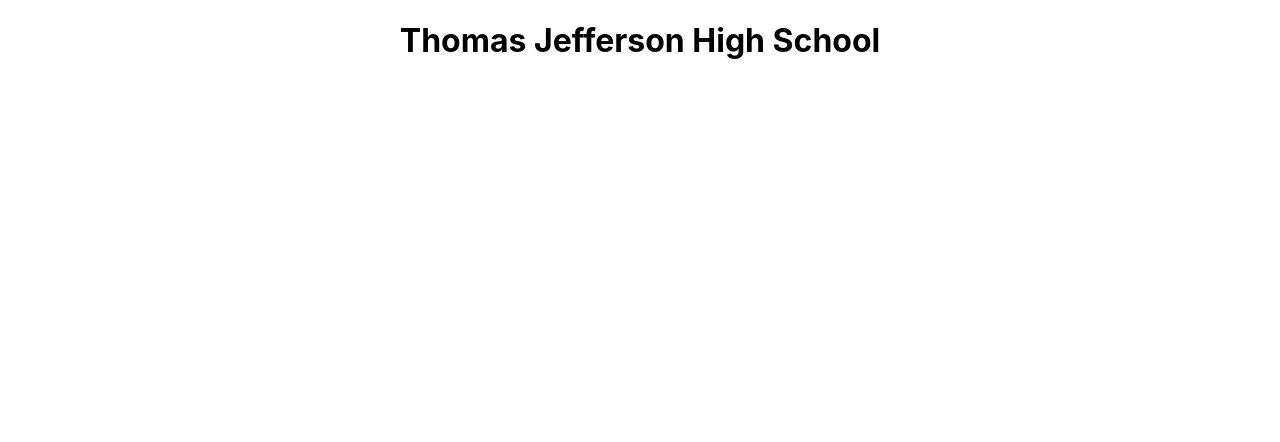
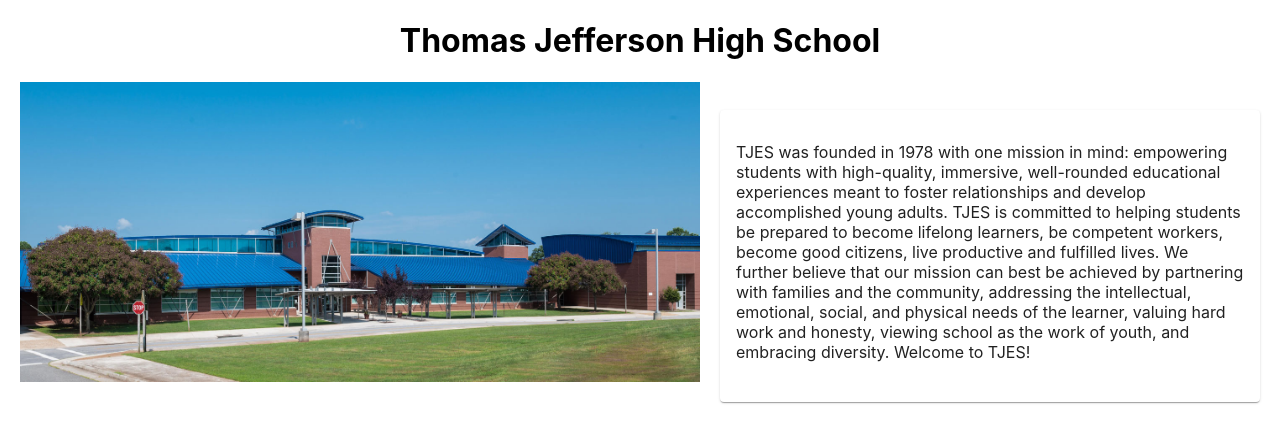
Before and after one commit to lghoerr/school-dashboard, a React (Create React App) app: page / in a window 1280 px wide. Shown: the top 442 px of the page. Built offline with nearby package versions, Linux system fonts and the light colour scheme.

Commit message:
first part of home page

```diff
--- a/package.json
+++ b/package.json
@@ -3,6 +3,7 @@
   "version": "0.1.0",
   "private": true,
   "dependencies": {
+    "@material-ui/core": "^4.11.4",
     "@testing-library/jest-dom": "^5.12.0",
     "@testing-library/react": "^11.2.7",
     "@testing-library/user-event": "^12.8.3",
--- a/src/App.js
+++ b/src/App.js
@@ -1,9 +1,38 @@
 import './App.css';
+import tjes from './tjes.jpg';
+import { makeStyles } from '@material-ui/core/styles';
+import Card from '@material-ui/core/Card';
+import CardContent from '@material-ui/core/CardContent';
+
+const useStyles = makeStyles({
+  root: {
+    minWidth: 275,
+    backgroundColor:""
+  }
+});
 
 function App() {
+  const classes = useStyles();
   return (
-    <div style={{textAlign:"center"}}>
-      <h1>Thomas Jefferson High School</h1>
+    <div>
+      <div style={{textAlign:"center"}}>
+        <h1>Thomas Jefferson High School</h1>
+      </div>
+      <div style={{float:"left"}}>
+        <img src={tjes} alt="school-pic" style={{width:680,height:300, marginLeft:20, marginRight:20}}></img>
+      </div>
+      <div style={{textAlign:"left", marginRight:20, marginLeft:20, marginTop:50}}>
+        <Card className={classes.root}>
+          <CardContent>
+            <p>TJES was founded in 1978 with one mission in mind: empowering students with high-quality, immersive, well-rounded educational
+            experiences meant to foster relationships and develop accomplished young adults. TJES is committed to helping students be prepared
+            to become lifelong learners, be competent workers, become good citizens, live productive and fulfilled lives. We further believe
+            that our mission can best be achieved by partnering with families and the community, addressing the intellectual, emotional,
+            social, and physical needs of the learner, valuing hard work and honesty, viewing school as the work of youth, and embracing
+            diversity. Welcome to TJES!</p>
+          </CardContent>
+        </Card>
+      </div>
     </div>
   );
 }
```
Also changed, not shown: src/tjes.jpg (added), 1 other file (tests, documents, lock files or other folders).
